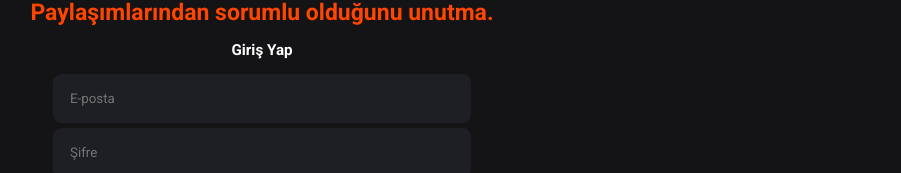
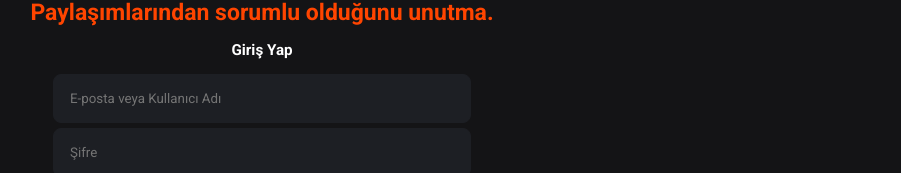
Before and after one commit to benmuratcakmak/kampusya, a React (Create React App) app in the folder client/: page /login in a window 1280 px wide. Shown: the part 161-334 px from the top of the page, without its empty margins (378-1279 px from the left). Built offline with nearby package versions, Linux system fonts and the light colour scheme; no server answers.

Commit message:
12 aralik 15.30

```diff
--- a/client/src/apiCalls.js
+++ b/client/src/apiCalls.js
@@ -1,15 +1,15 @@
 import axios from "axios";
 import { toast } from "react-toastify";
 
+// apiCalls.js
 export const loginCall = async (userCredential, dispatch) => {
   dispatch({ type: "LOGIN_START" });
   try {
-    const res = await axios.post("/api/auth/login", userCredential);
+    const res = await axios.post("/api/auth/login", userCredential); // emailOrUsername parametresi gönderiliyor
     toast.success("Login Successful!");
 
     const { user, token } = res.data;
 
-    // Kullanıcıyı ve token'ı localStorage'a doğru şekilde kaydediyoruz
     localStorage.setItem("user", JSON.stringify(user));
     localStorage.setItem("authToken", token);
 
@@ -18,7 +18,7 @@ export const loginCall = async (userCredential, dispatch) => {
       payload: { user, token }
     });
 
-    return token;  // Token'ı frontend'de kullanmak için geri döndürüyoruz
+    return token;
   } catch (err) {
     dispatch({ type: "LOGIN_FAILURE", payload: err.message });
     toast.error("Login Failed!");
--- a/client/src/pages/auth/Login.jsx
+++ b/client/src/pages/auth/Login.jsx
@@ -7,7 +7,10 @@ import { RiMailSendLine } from "react-icons/ri";
 import "./Auth.css";
 
 export const Login = ({ setOpenModal }) => {
-  const [formData, setFormData] = useState({ email: "", password: "" });
+  const [formData, setFormData] = useState({
+    emailOrUsername: "",
+    password: "",
+  });
   const [error, setError] = useState("");
   const { isFetching, dispatch, user } = useContext(AuthContext);
   const navigate = useNavigate();
@@ -32,7 +35,7 @@ export const Login = ({ setOpenModal }) => {
   const handleSubmit = async (e) => {
     e.preventDefault();
 
-    if (!formData.email || !formData.password) {
+    if (!formData.emailOrUsername || !formData.password) {
       setError("Lütfen tüm alanları doldurun.");
       return;
     }
@@ -62,21 +65,17 @@ export const Login = ({ setOpenModal }) => {
           />
         </div>
       </div>
-      <b className="disclaimer">
-      Paylaşımlarından sorumlu olduğunu unutma.
-      </b>
-
+      <b className="disclaimer">Paylaşımlarından sorumlu olduğunu unutma.</b>
       <h3>Giriş Yap</h3>
       <form className="form" onSubmit={handleSubmit}>
         <input
-          id="email"
-          name="email"
-          type="email"
-          value={formData.email}
+          id="emailOrUsername"
+          name="emailOrUsername"
+          type="text"
+          value={formData.emailOrUsername}
           onChange={handleChange}
-          placeholder="E-posta"
+          placeholder="E-posta veya Kullanıcı Adı"
           required
-          autoComplete="email"
         />
         <input
           id="password"
@@ -86,10 +85,9 @@ export const Login = ({ setOpenModal }) => {
           onChange={handleChange}
           placeholder="Şifre"
           required
-          autoComplete="current-password"
         />
         <br />
-        <Link to="/forgot-password">Sifreni mi unuttun?</Link>
+        <Link to="/forgot-password">Şifreni mi unuttun?</Link>
         <br />
         {error && <div className="error-message">{error}</div>}
         <button type="submit" disabled={isFetching}>
```
Also changed, not shown: 1 other file (tests, documents, lock files or other folders).
